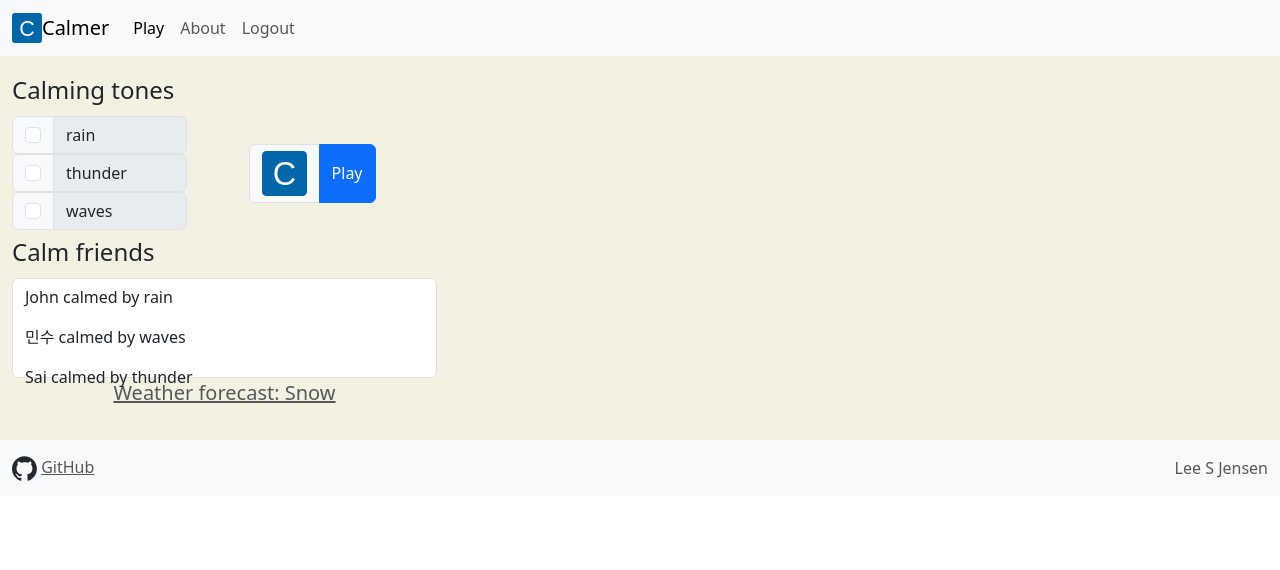
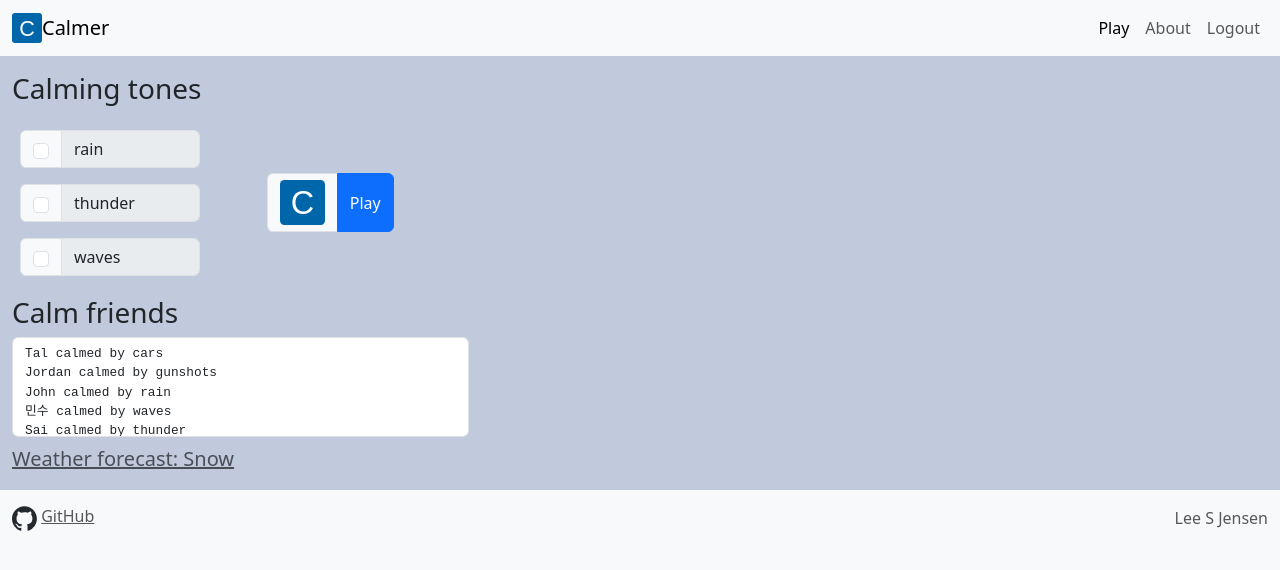
Before and after one commit to leesjensen/startup, a React (Vite) app: page /play in a window 1280 px wide. Shown: the top 570 px of the page. Built offline with nearby package versions, Linux system fonts and the light colour scheme.

Commit message:
port(React) styles mostly working

```diff
--- a/src/about/about.css
+++ /dev/null
@@ -1,3 +0,0 @@
-main {
-  background-color: rgb(243, 242, 226);
-}
--- a/src/about/about.jsx
+++ b/src/about/about.jsx
@@ -1,5 +1,4 @@
 import React from 'react';
-import './about.css';
 
 export function About() {
   return (
--- a/src/app.css
+++ b/src/app.css
@@ -1,5 +1,8 @@
-.body {
+body {
   background-color: rgb(248, 249, 250);
+  width: 100%;
+  height: 100%;
+  margin: 0;
 }
 
 main {
@@ -8,4 +11,5 @@ main {
   justify-content: center;
   align-items: start;
   padding: 1rem;
+  background-color: #c1cadc;
 }
--- a/src/app.jsx
+++ b/src/app.jsx
@@ -10,35 +10,23 @@ import { About } from './about/about';
 export default function App() {
   return (
     <BrowserRouter>
-      <div className='body'>
       <header>
-          <nav className='navbar navbar-expand-lg bg-body-tertiary'>
+        <nav className='navbar navbar-expand  bg-body-tertiary'>
           <div className='container-fluid'>
             <a className='navbar-brand'>
               <img src='logo.svg' width='30' height='30' className='d-inline-block align-top' alt='' />
               Calmer
             </a>
-              <button className='navbar-toggler' type='button' data-bs-toggle='collapse' data-bs-target='#navbarSupportedContent'>
-                <span className='navbar-toggler-icon'></span>
-              </button>
-              <div className='collapse navbar-collapse' id='navbarSupportedContent'>
-                <ul className='navbar-nav me-auto mb-2 mb-lg-0'>
-                  <li className='nav-item'>
+            <div class='navbar-nav'>
               <NavLink className='nav-link' to='play'>
                 Play
               </NavLink>
-                  </li>
-                  <li className='nav-item'>
               <NavLink className='nav-link' to='about'>
                 About
               </NavLink>{' '}
-                  </li>
-                  <li className='nav-item'>
               <NavLink className='nav-link' to=''>
                 Logout
               </NavLink>{' '}
-                  </li>
-                </ul>
             </div>
           </div>
         </nav>
@@ -63,7 +51,6 @@ export default function App() {
         </nav>
       </footer>
       <script defer src='https://cdn.jsdelivr.net/npm/bootstrap@5.3.3/dist/js/bootstrap.bundle.min.js'></script>
-      </div>
     </BrowserRouter>
   );
 }
--- a/src/login/login.css
+++ /dev/null
@@ -1,3 +0,0 @@
-main {
-  background-color: rgb(226, 236, 243);
-}
--- a/src/login/login.jsx
+++ b/src/login/login.jsx
@@ -1,5 +1,4 @@
 import React from 'react';
-import './login.css';
 
 export function Login() {
   return (
--- a/src/play/play.css
+++ b/src/play/play.css
@@ -1,13 +1,13 @@
-main {
-  background-color: rgb(226 236 243);
-}
-
 .player-controls {
   margin: 0.25em 0;
   display: flex;
   flex-direction: row;
   justify-content: center;
   align-items: center;
+}
+
+.player-controls .input-group {
+  margin: 1em 0.5em;
 }
 
 .play-button-container {
@@ -21,3 +21,17 @@ main {
 .play-button:hover {
   filter: saturate(100%) hue-rotate(25deg) brightness(100%);
 }
+
+.messages {
+  display: flex;
+  flex-direction: column;
+  justify-content: start;
+  align-items: start;
+  margin: 0.5em 0;
+  height: 100px;
+  overflow: auto;
+  font-family: monospace;
+  font-size: 0.8em;
+  scrollbar-width: thin;
+  scrollbar-color: #2d208a #1256bb;
+}
--- a/src/play/play.jsx
+++ b/src/play/play.jsx
@@ -2,33 +2,33 @@ import React from 'react';
 import './play.css';
 
 export function Play() {
-  const calmMessages = ['John calmed by rain', '민수 calmed by waves', 'Sai calmed by thunder'].reduce((a, calm, i) => {
-    a.push(<p key={i}>{calm}</p>);
+  const calmMessages = ['Tal calmed by cars', 'Jordan calmed by gunshots', 'John calmed by rain', '민수 calmed by waves', 'Sai calmed by thunder'].reduce((a, calm, i) => {
+    a.push(<div key={i}>{calm}</div>);
     return a;
   }, []);
 
   return (
     <main className='container-fluid'>
       <form>
-        <legend>Calming tones</legend>
+        <h3>Calming tones</h3>
         <div className='player-controls'>
           <fieldset>
             <div>
               <div className='input-group'>
                 <div className='input-group-text'>
-                  <input className='form-check-input mt-0' type='checkbox' value='rain' />
+                  <input className='form-check-input' type='checkbox' value='rain' />
                 </div>
                 <input type='text' className='form-control' disabled value='rain' />
               </div>
               <div className='input-group'>
                 <div className='input-group-text'>
-                  <input className='form-check-input mt-0' type='checkbox' value='thunder' />
+                  <input className='form-check-input' type='checkbox' value='thunder' />
                 </div>
                 <input type='text' className='form-control' disabled value='thunder' />
               </div>
               <div className='input-group'>
                 <div className='input-group-text'>
-                  <input className='form-check-input mt-0' type='checkbox' value='waves' />
+                  <input className='form-check-input' type='checkbox' value='waves' />
                 </div>
                 <input type='text' className='form-control' disabled value='waves' />
               </div>
@@ -43,19 +43,13 @@ export function Play() {
             </button>
           </div>
         </div>
-        <fieldset>
-          <legend>Calm friends</legend>
-          <div className='input-group'>
-            <div className='form-control' disabled style={{ height: '100px' }}>
-              {calmMessages}
-            </div>
-          </div>
-        </fieldset>
-        <p className='text-center lead'>
+        <h3>Calm friends</h3>
+        <div className='messages form-control'>{calmMessages}</div>
+        <div className='text-start lead'>
           <a className='text-body-secondary' href='https://forecast.weather.gov/MapClick.php?lat=40.231783&lon=-111.645982'>
             Weather forecast: Snow
           </a>
-        </p>
+        </div>
       </form>
     </main>
   );
```
Lines whose indentation alone changed are shown as unchanged.
